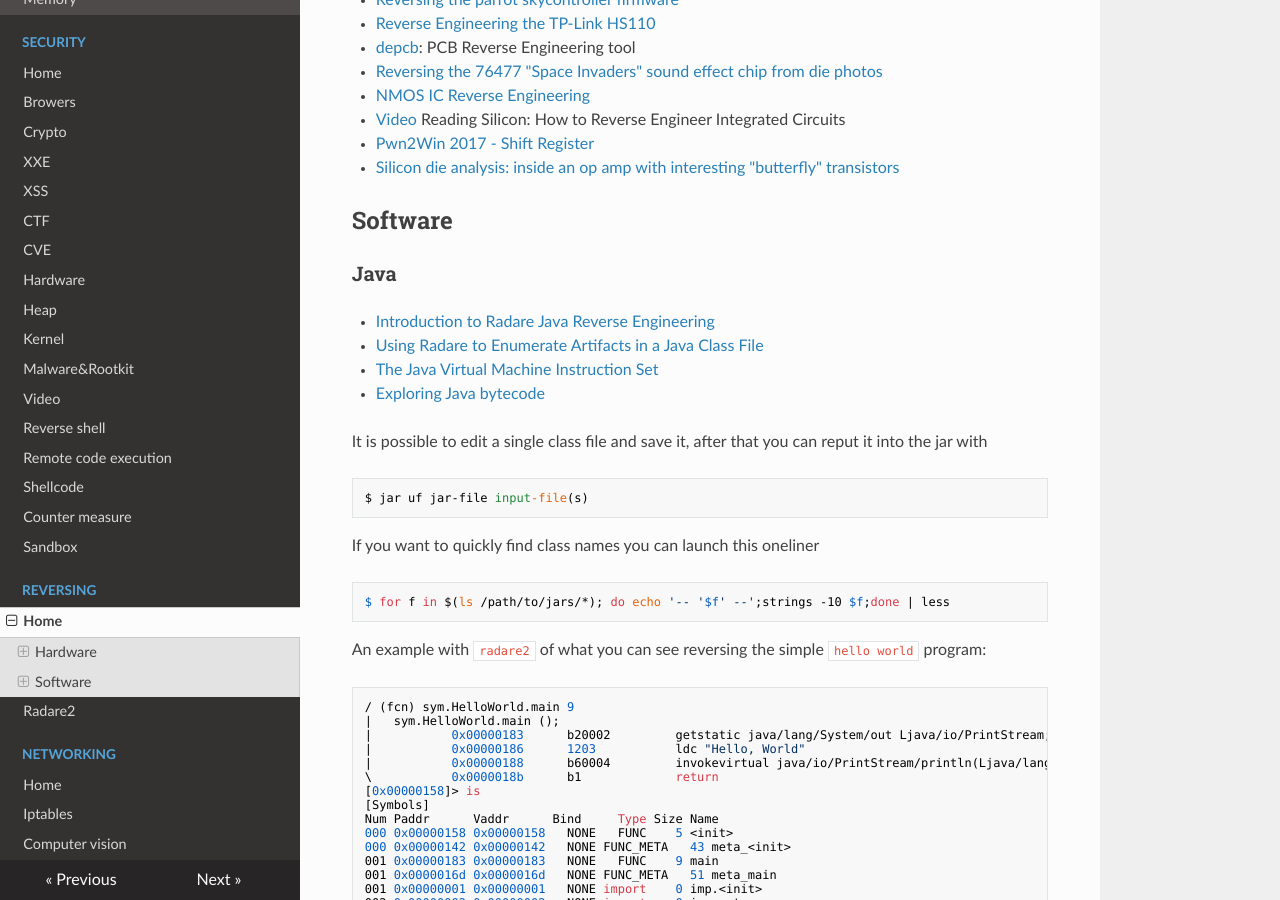
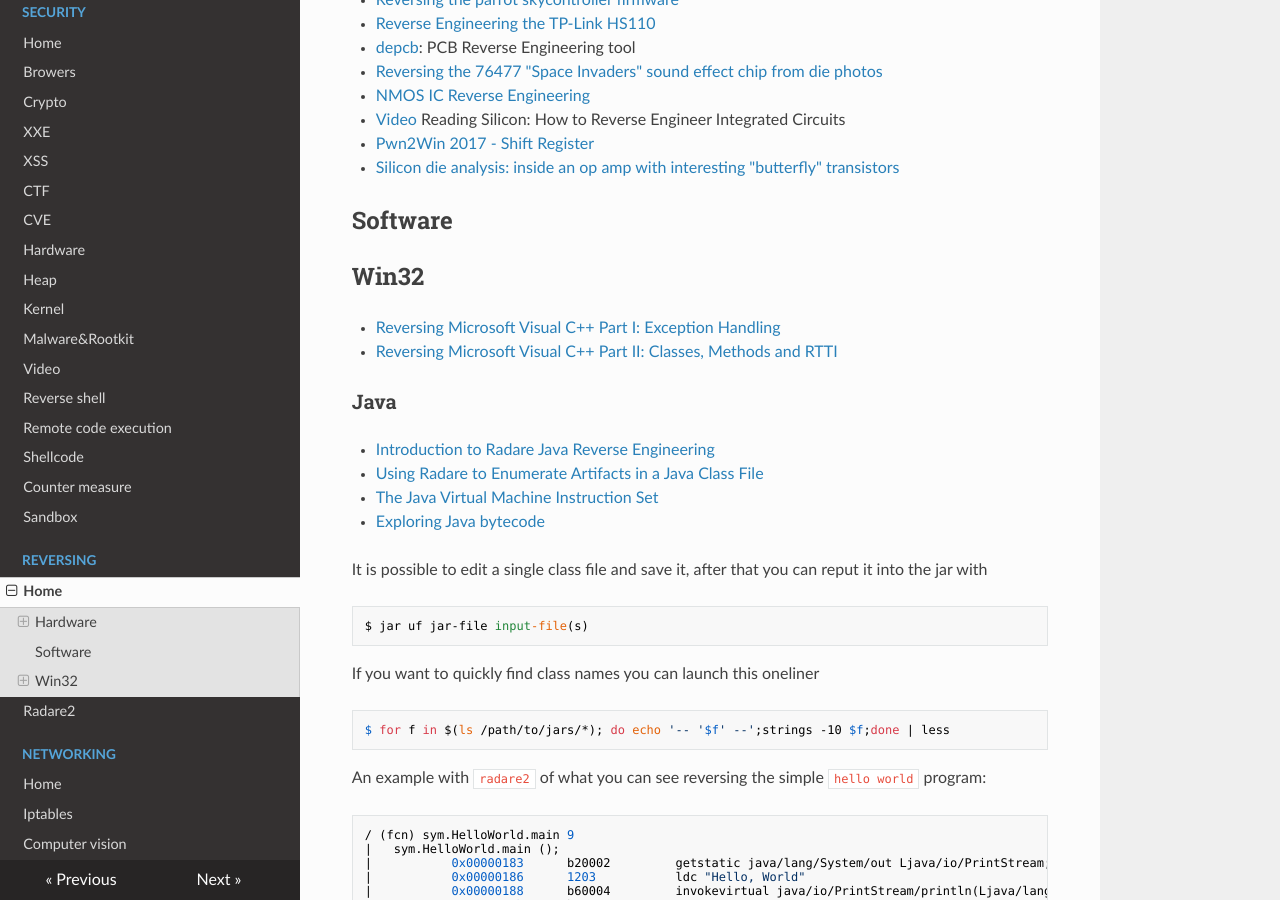
Before and after one commit to gipi/low-level, an MkDocs documentation site: the page built from docs/reversing/reversing.md, in a window 1280 px wide and 900 px high, scrolled down 926 px. Built offline with MkDocs 1.6.1, drawn with Linux system fonts in a browser that asks for light colours; nearby versions of some CDN libraries; old or Windows-style settings are respelled for this version of MkDocs.

Commit message:
Update reversing.md

```diff
--- a/docs/reversing/reversing.md
+++ b/docs/reversing/reversing.md
@@ -42,6 +42,11 @@
 
 
 ## Software
+
+## Win32
+
+ - [Reversing Microsoft Visual C++ Part I: Exception Handling](http://www.openrce.org/articles/full_view/21)
+ - [Reversing Microsoft Visual C++ Part II: Classes, Methods and RTTI](http://www.openrce.org/articles/full_view/23)
 
 ### Java
 
```
